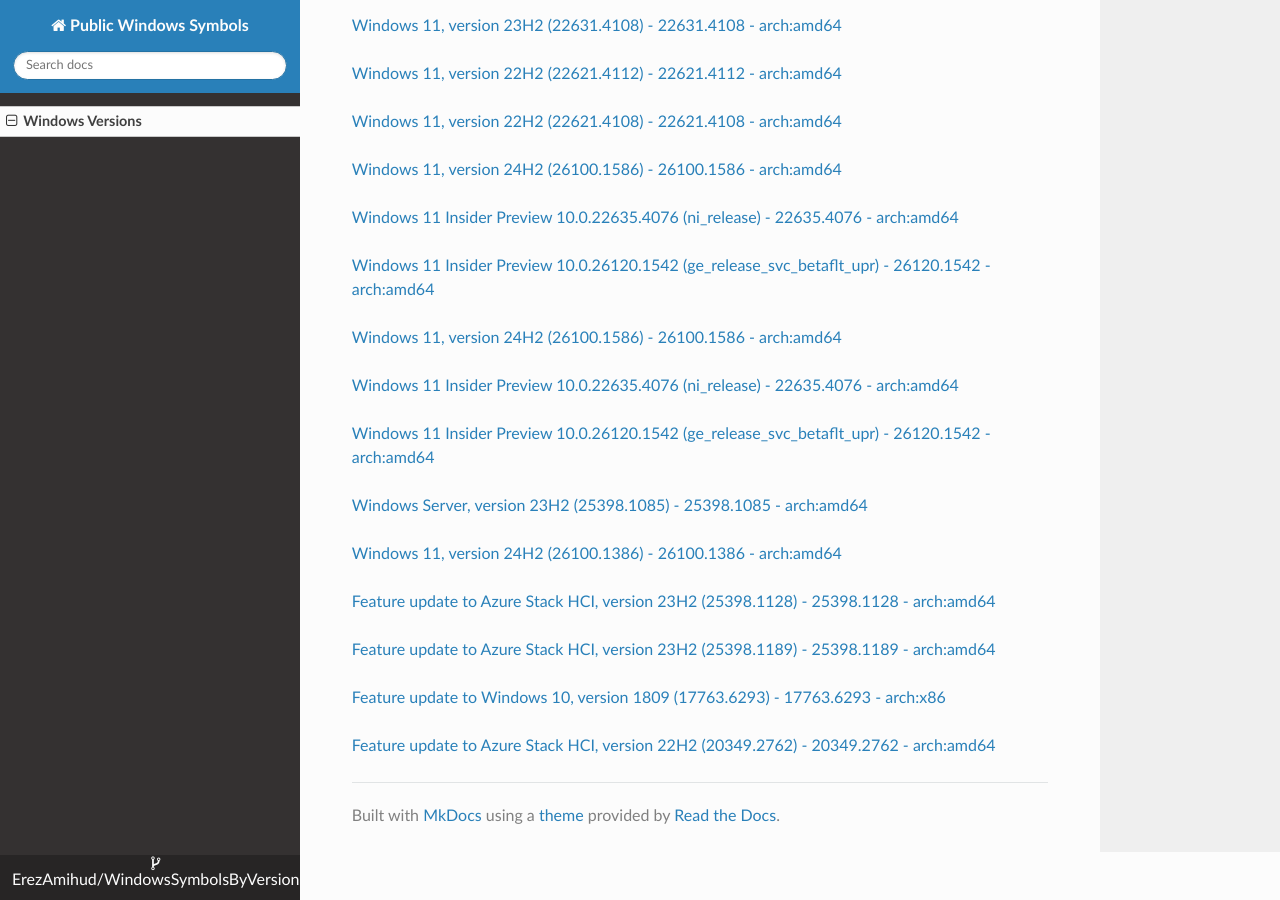
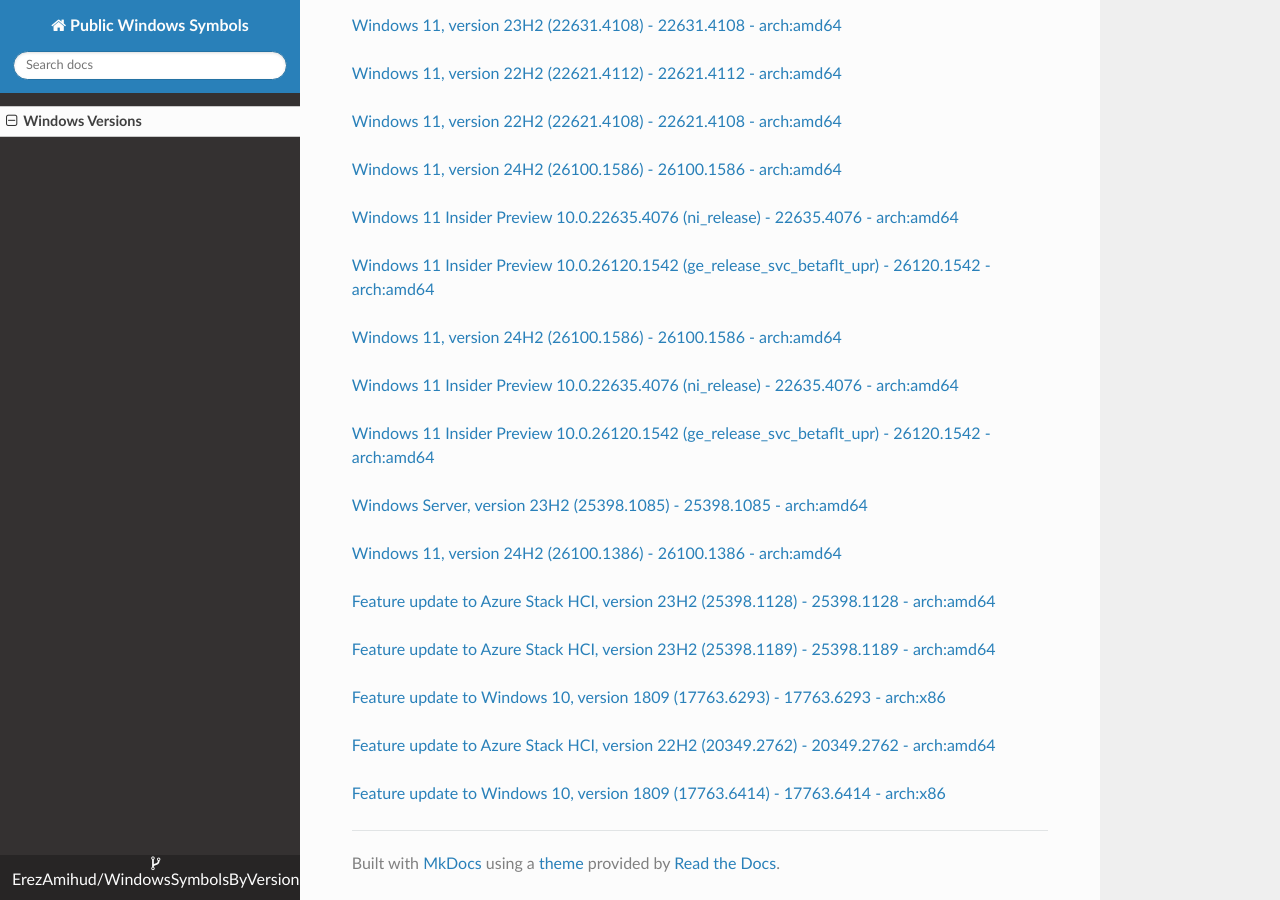
Before and after one commit to ErezAmihud/WindowsSymbolsByVersion, an MkDocs documentation site: the page built from docs/index.md, in a window 1280 px wide and 900 px high, scrolled down 5789 px. Built offline with MkDocs 1.6.1, drawn with Linux system fonts in a browser that asks for light colours; nearby versions of some CDN libraries.

Commit message:
Automated commit, add manifest for 97666913-1b77-41d4-9ebf-916d140b18e6

```diff
--- a/docs/index.md
+++ b/docs/index.md
@@ -292,3 +292,6 @@
 
 
 [Feature update to Azure Stack HCI, version 22H2 (20349.2762) - 20349.2762 - arch:amd64](https://github.com/ErezAmihud/WindowsSymbolsByVersion/blob/main/manifests/7e33f1ba-a017-4656-a354-4142565b0a3c.manifest)
+
+
+[Feature update to Windows 10, version 1809 (17763.6414) - 17763.6414 - arch:x86](https://github.com/ErezAmihud/WindowsSymbolsByVersion/blob/main/manifests/97666913-1b77-41d4-9ebf-916d140b18e6.manifest)
```
Also changed, not shown: process_builds.json (+1 -1 lines), 1 other file.
